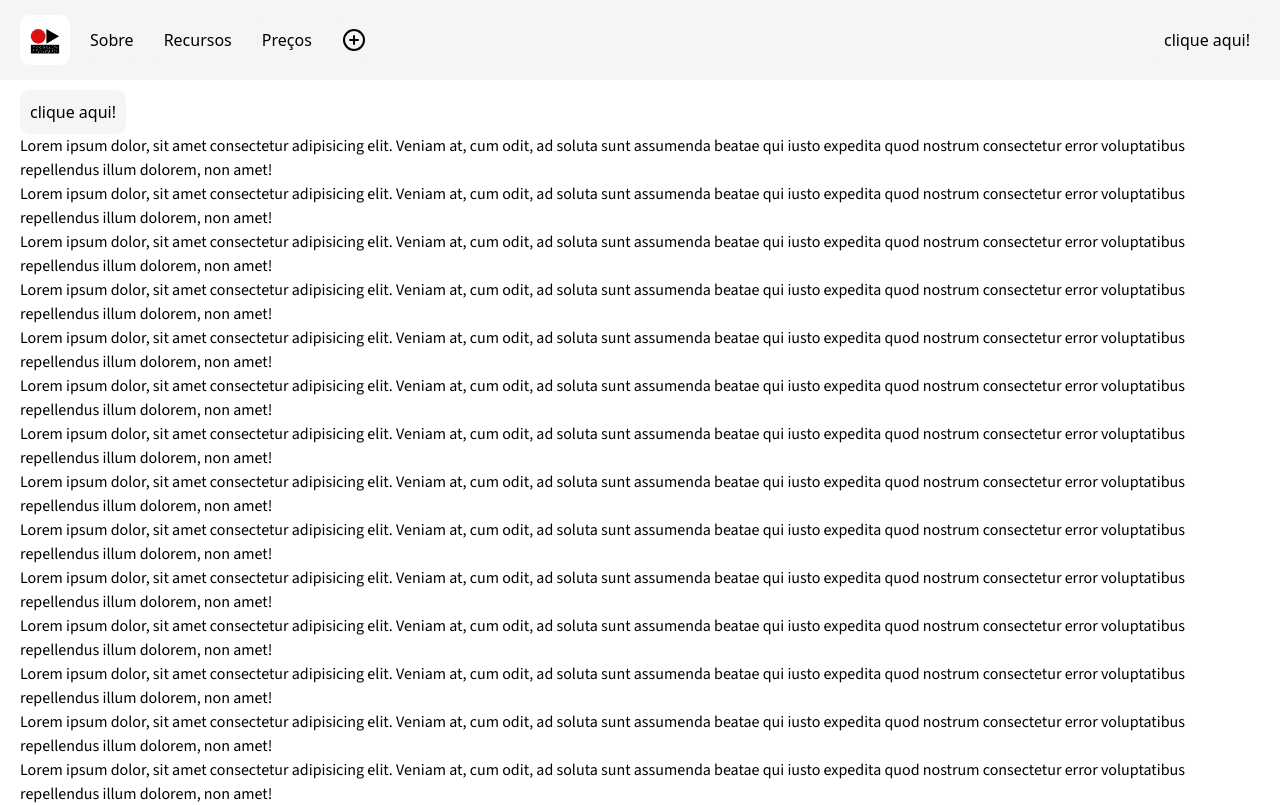
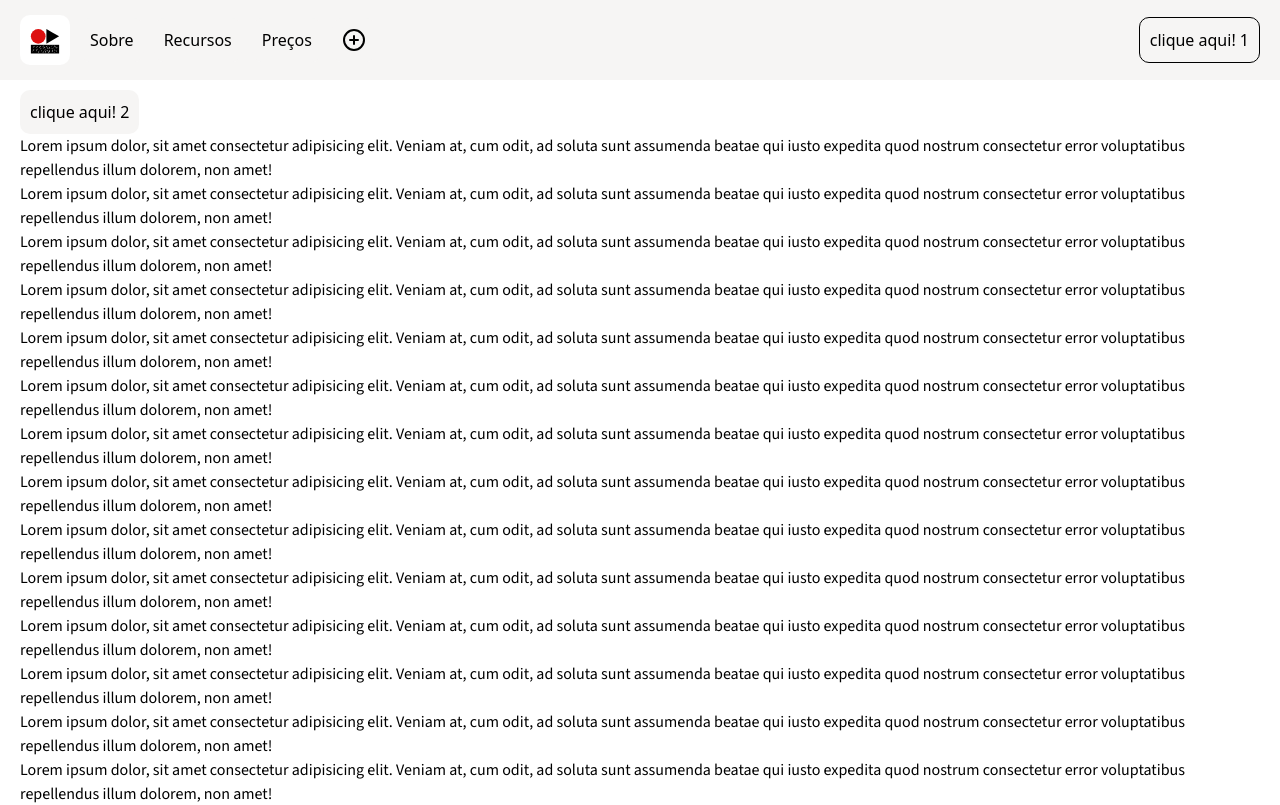
Before and after one commit to ArthurViniciusL/Serena, a Next.js app: page / in a window 1280 px wide. Shown: the top 805 px of the page. Built offline with nearby package versions, Linux system fonts and the light colour scheme.

Commit message:
Added border property to Button component

```diff
--- a/src/app/components/Button/index.tsx
+++ b/src/app/components/Button/index.tsx
@@ -6,21 +6,25 @@ interface ButtonProps {
     onClick?: () => void;
     children: React.ReactNode;
     className?: string;
+    border?: boolean;
     bgColorHover?: string;
     fontColorHover?: string;
 }
 
 export function Button({
     onClick,
+    children,
     className,
-    children,
+    border,
     bgColorHover,
     fontColorHover,
 }: ButtonProps) {
+    const borderButton = border ? 'solid var(--bg-color-05) 1px' : 'none';
     return (
         <StyledButton
+            onClick={onClick}
             className={`app-button ${className}`}
-            onClick={onClick}
+            $border={borderButton}
             $bgColorHover={bgColorHover}
             $fontColorHover={fontColorHover}
         >
--- a/src/app/components/Button/styles.ts
+++ b/src/app/components/Button/styles.ts
@@ -3,6 +3,7 @@ import styled from "styled-components";
 
 interface StyleProps {
     className: string;
+    $border?: string;
     $bgColorHover?: string;
     $fontColorHover?: string;
 }
@@ -10,6 +11,7 @@ interface StyleProps {
 /* O componente inverte as cores para ficar adequado a tema de cores do usuário */
 
 const StyledButton = styled.button<StyleProps>`
+    border: ${({ $border }) => $border};
     &:hover {
         color: ${({ $fontColorHover }) => $fontColorHover};
         background-color: ${({ $bgColorHover }) => $bgColorHover};
--- a/src/app/page.tsx
+++ b/src/app/page.tsx
@@ -53,12 +53,13 @@ export default function Home() {
                 <Button
                     bgColorHover="var(--red-01)"
                     fontColorHover="var(--font-color-01)"
+                    border={true}
                 >
-                    clique aqui!
+                    clique aqui! 1
                 </Button>
             </Header>
             <main className="app-main">
-                <Button>clique aqui!</Button>
+                <Button>clique aqui! 2</Button>
 
                 <div>
                     <p>
```
